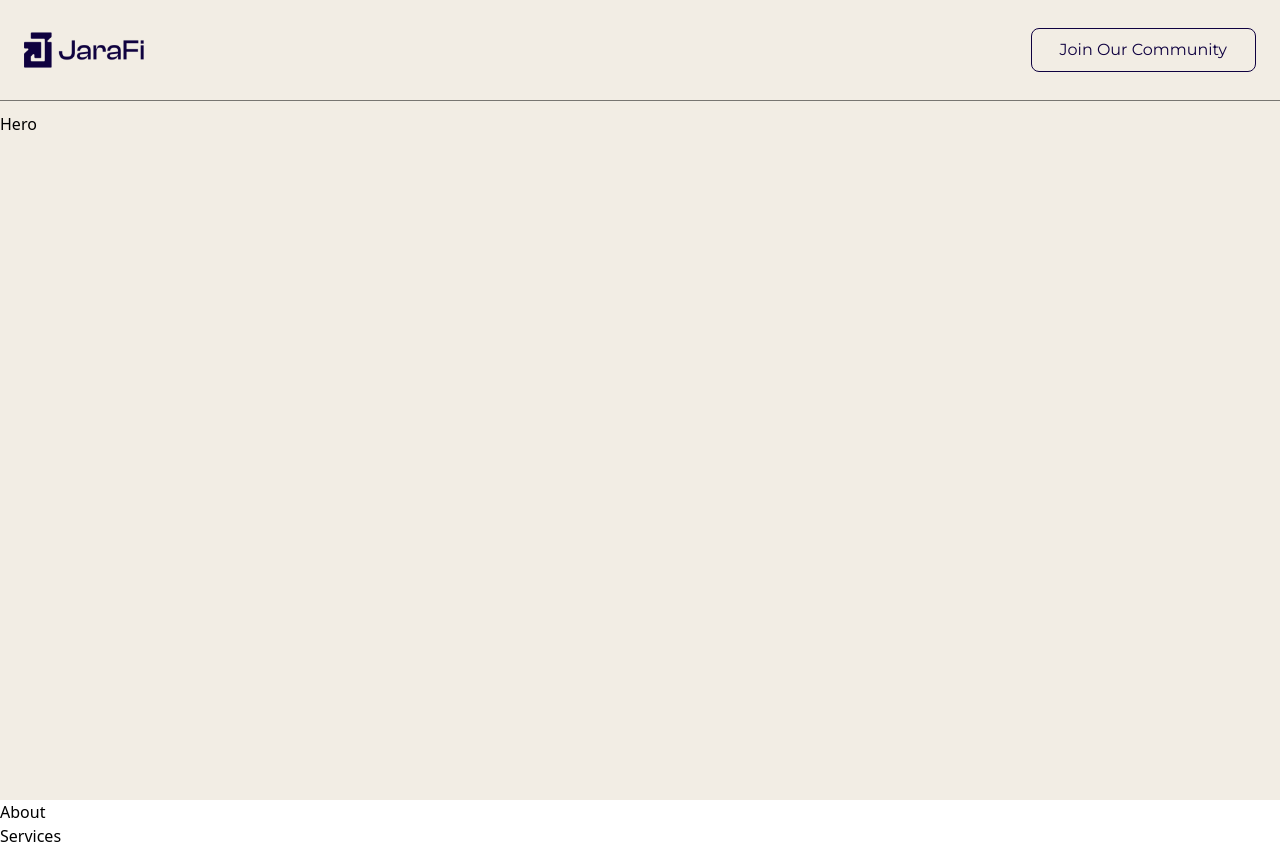
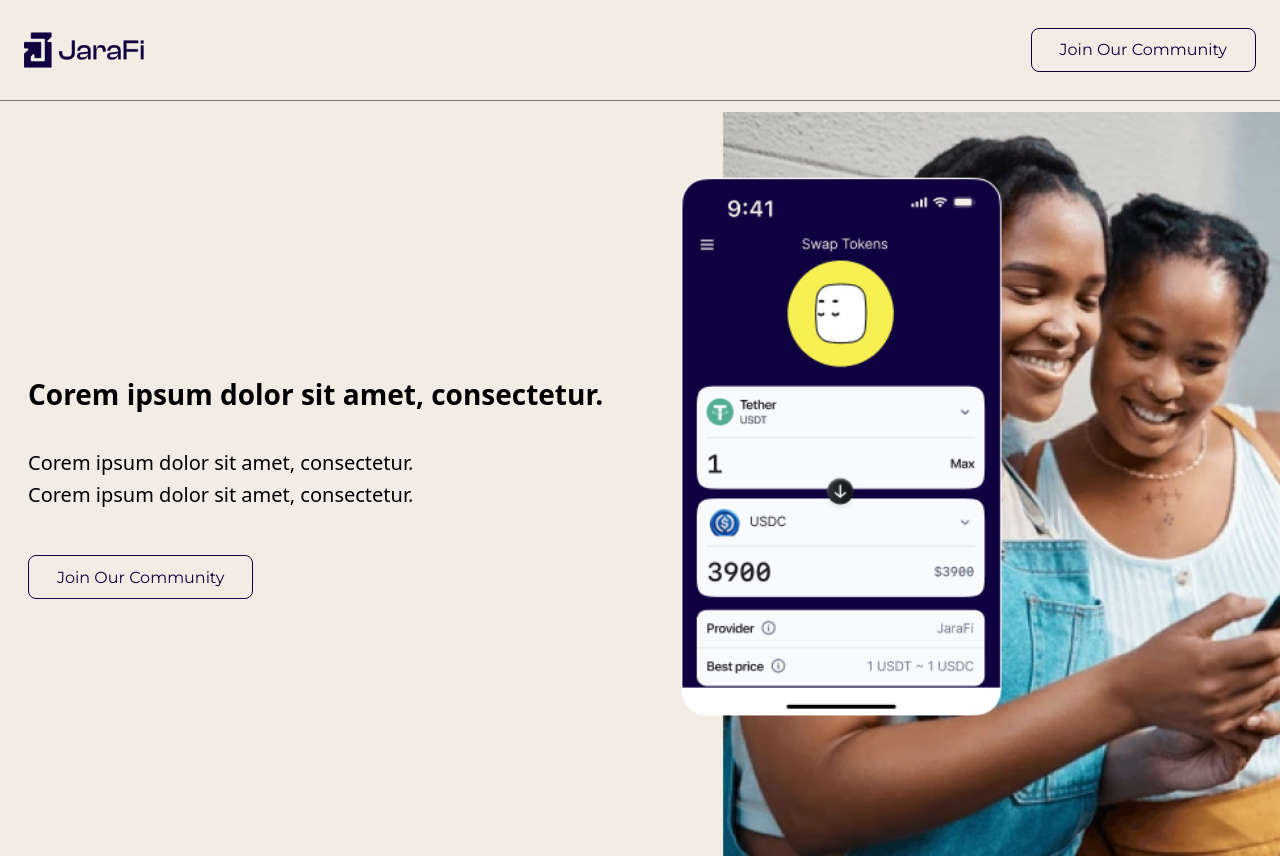
Before and after one commit to DevBigEazi/JaraFi_Landing_Page, a React (Vite) app: page / in a window 1280 px wide. Shown: the top 858 px of the page. Built offline with nearby package versions, Linux system fonts and the light colour scheme.

Commit message:
implemented the hero

```diff
--- a/src/sections/Hero.jsx
+++ b/src/sections/Hero.jsx
@@ -1,5 +1,40 @@
+import { images } from "../constants";
+
 const Hero = () => {
-  return <section className="min-h-screen bg-linen pt-28 max-sm:pt-16">Hero</section>;
+  return (
+    <section className="min-h-screen bg-linen pt-28 max-sm:pt-16">
+      <div className="container mx-auto sm:pl-4 flex flex-col sm:flex-row items-center justify-between gap-8 sm:gap-12 lg:gap-16">
+        <div className="flex flex-col gap-4 sm:gap-6 px-3 lg:gap-8 w-full sm:w-1/2">
+          <h1 className="text-2xl sm:text-3xl lg:text-5xl font-bold">
+            Corem ipsum dolor sit amet, consectetur.
+          </h1>
+          <div className="space-y-2">
+            <p className="text-base sm:text-lg lg:text-xl font-normal">
+              Corem ipsum dolor sit amet, consectetur.
+            </p>
+            <p className="text-base sm:text-lg lg:text-xl font-normal">
+              Corem ipsum dolor sit amet, consectetur.
+            </p>
+          </div>
+          <button className="self-start mt-2 sm:mt-4 h-11 max-sm:w-full text-center border border-primary transition-all duration-500 hover:bg-whitesmoke rounded-lg text-primary text-base max-sm:text-center font-montserrat font-normal items-center py-3 px-7 ">
+            Join Our Community
+          </button>
+        </div>
+        <div className="w-full sm:w-1/2">
+          <img
+            className="hidden sm:block w-full h-auto object-cover"
+            src={images.heroDesktop}
+            alt="hero"
+          />
+          <img
+            className="sm:hidden w-full h-auto object-cover"
+            src={images.heroMobile}
+            alt="hero"
+          />
+        </div>
+      </div>
+    </section>
+  );
 };
 
 export default Hero;
```
Also changed, not shown: 1 other file (tests, documents, lock files or other folders).
